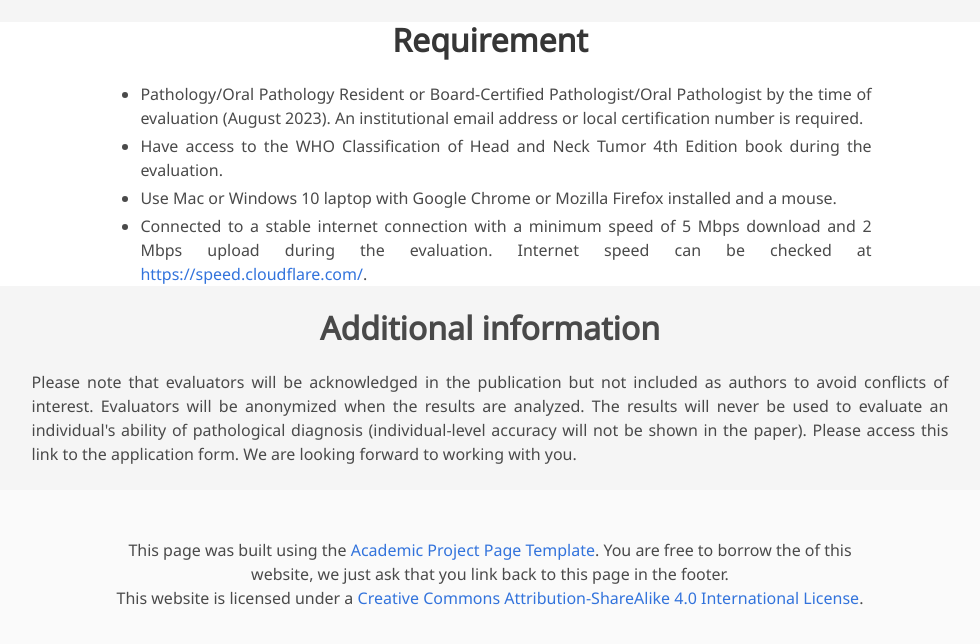
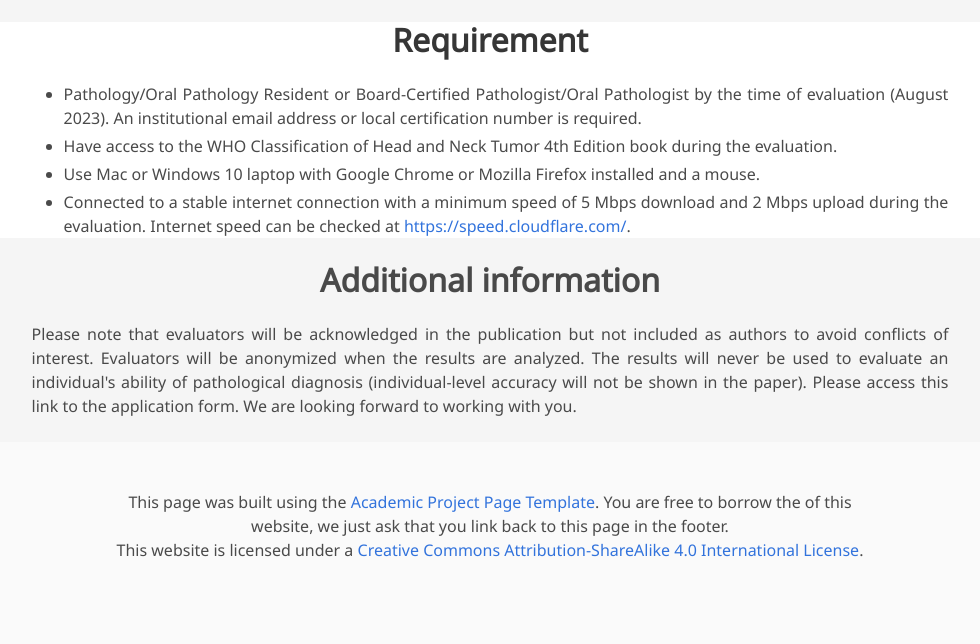
Before and after one commit to rannyrh/luigi_eval, a plain HTML site: page index.html in a window 1280 px wide. Shown: the part 1568-2212 px from the top of the page, without its empty margins (150-1130 px from the left). Drawn offline with nearby package versions, Linux system fonts and the light colour scheme; some icons are missing; a web font is replaced by a local one.

Commit message:
Update index.html

```diff
--- a/index.html
+++ b/index.html
@@ -142,7 +142,7 @@
 
 <!-- Video carousel -->
 <section class="hero is-small">
-  <div class="container is-max-desktop">
+  <div class="container">
     <div class="columns is-centered has-text-centered">
       <div class="column is-four-fifths">
         <h2 class="title is-3">Requirement</h2>
```
